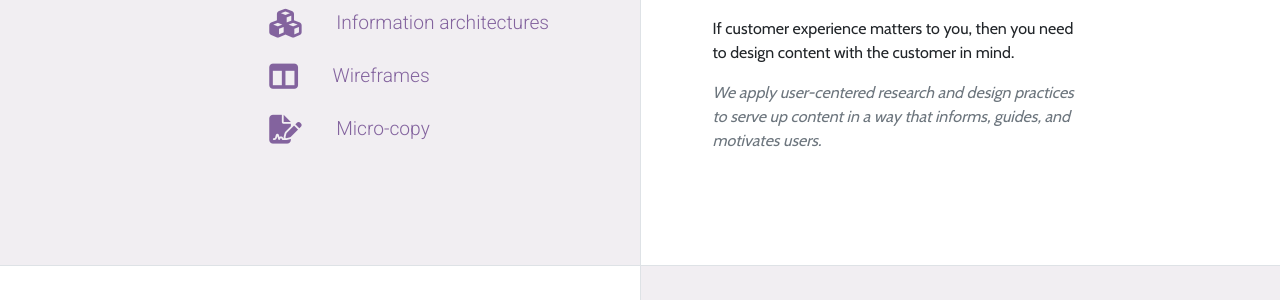
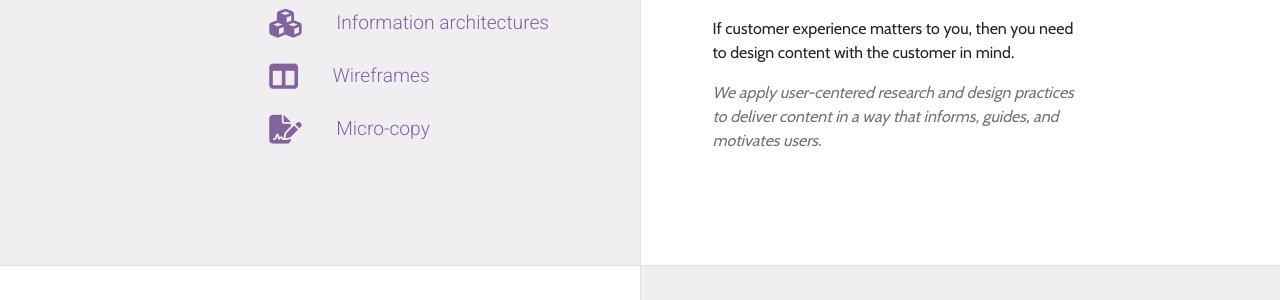
Before and after one commit to jasonephraim/Contentxdesign, a Jekyll site: the page index.html, which Jekyll copies as it is, in a window 1280 px wide and 900 px high, scrolled down 1469 px. Shown: the part 177-477 px from the top of the window. Built offline with Jekyll 4.4.1, drawn with Linux system fonts in a browser that asks for light colours; nearby versions of some CDN libraries.

Commit message:
Minor text edits

```diff
--- a/index.html
+++ b/index.html
@@ -148,7 +148,7 @@
         <div class="my-5 mx-4 py-5 col-md-8">
           <h2 class="display-5">UX Content Strategy</h2>
           <p>If customer experience matters to you, then you need to design content with the customer in mind.</p>
-          <p  class="text-muted"><em>We apply user-centered research and design practices to serve up content in a way that informs, guides, and motivates users.</em></p>
+          <p  class="text-muted"><em>We apply user-centered research and design practices to deliver content in a way that informs, guides, and motivates users.</em></p>
         </div>
       </div>
       </div>
@@ -285,7 +285,7 @@
 
           <div class="mb-3">
             <label for="subject">Email subject *</label>
-            <input type="text" class="form-control" id="subject" placeholder="RE: Nice to meet you" name="subject" required>
+            <input type="text" class="form-control" id="subject" placeholder="Let's work together" name="subject" required>
             <div class="invalid-feedback">
               Please enter a subject for your email.
             </div>
```
